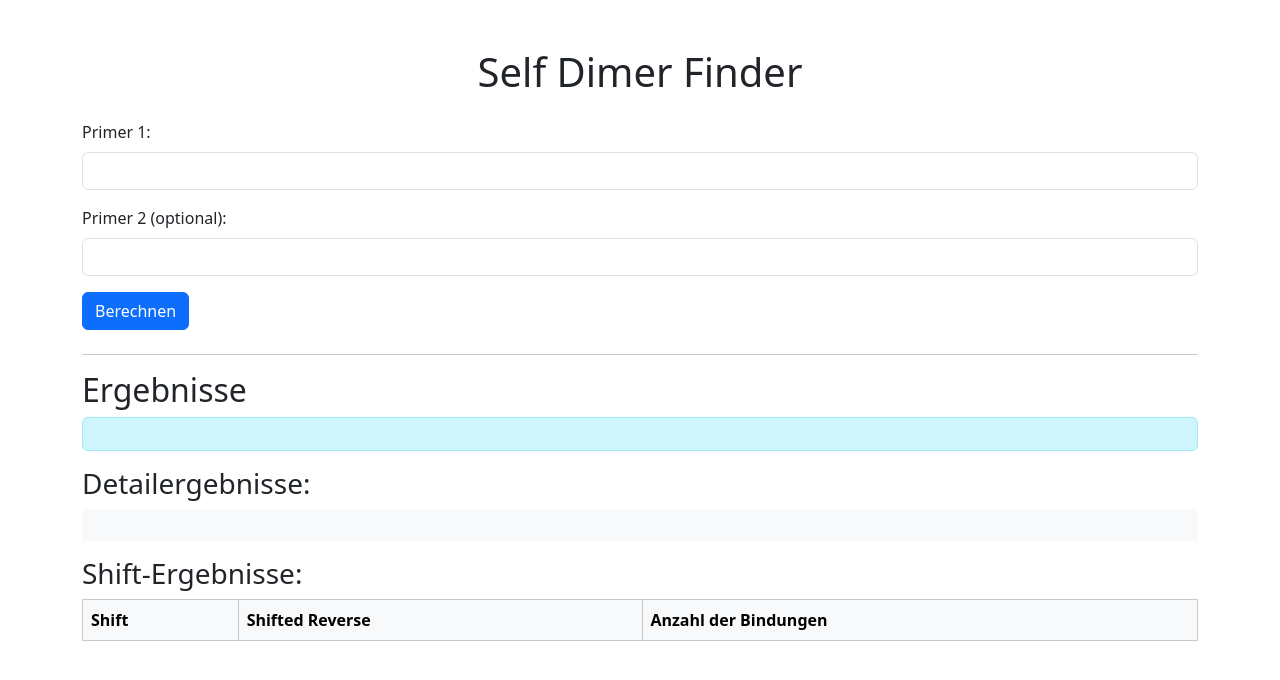
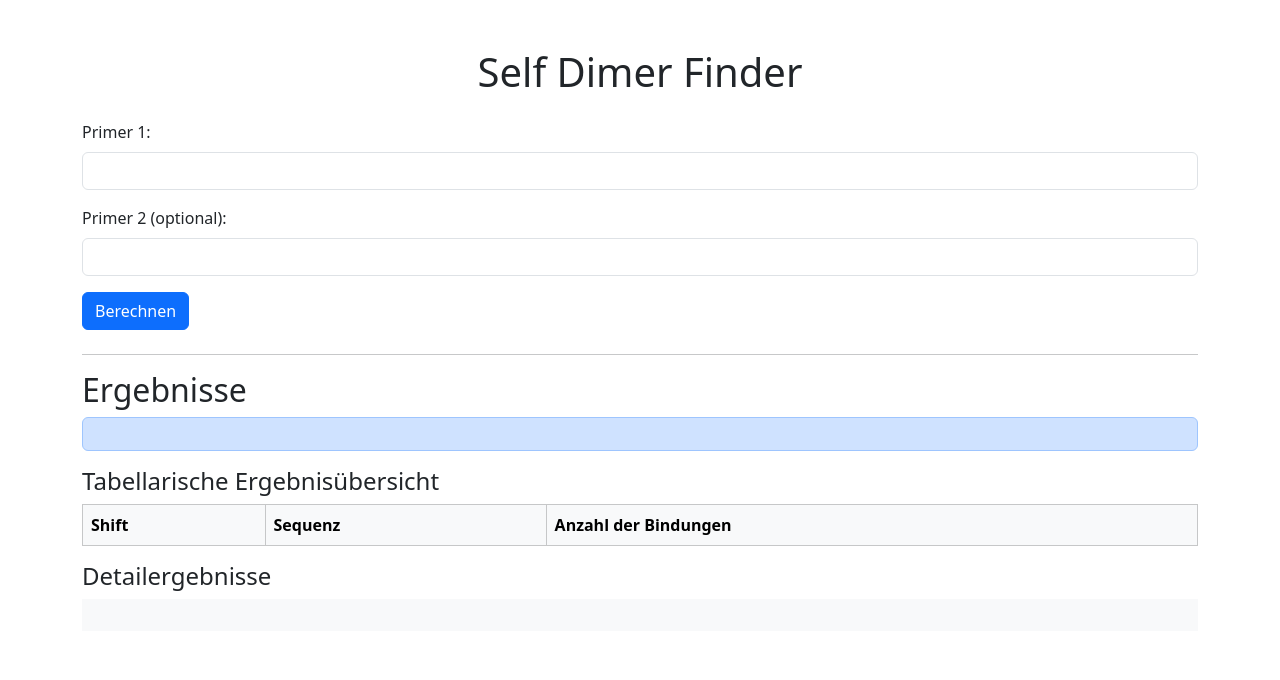
Before and after one commit to saschaszott/saschaszott.github.io, a Jekyll site: the page bio/index.html, which Jekyll copies as it is, in a window 1280 px wide. Shown: the top 680 px of the page. Built offline with Jekyll 4.4.1, drawn with Linux system fonts in a browser that asks for light colours.

Commit message:
minor layout improvements

```diff
--- a/bio/index.html
+++ b/bio/index.html
@@ -41,22 +41,22 @@
 
         <h2>Ergebnisse</h2>
 
-        <p id="maxBindings" class="alert alert-info"></p>
+        <p id="maxBindings" class="alert alert-primary"></p>
 
-        <h3>Detailergebnisse:</h3>
-        <pre id="dimerResult" class="bg-light p-3"></pre>
-
-        <h3>Shift-Ergebnisse:</h3>
+        <h4>Tabellarische Ergebnisübersicht</h3>
         <table id="resultsTable" class="table table-bordered table-striped">
             <thead class="table-light">
                 <tr>
                     <th>Shift</th>
-                    <th>Shifted Reverse</th>
+                    <th>Sequenz</th>
                     <th>Anzahl der Bindungen</th>
                 </tr>
             </thead>
             <tbody></tbody>
         </table>
+
+        <h4>Detailergebnisse</h3>
+        <pre id="dimerResult" class="bg-light p-3"></pre>
     </div>
 
     <!-- Bootstrap 5 JS und Popper.js einbinden -->
```
